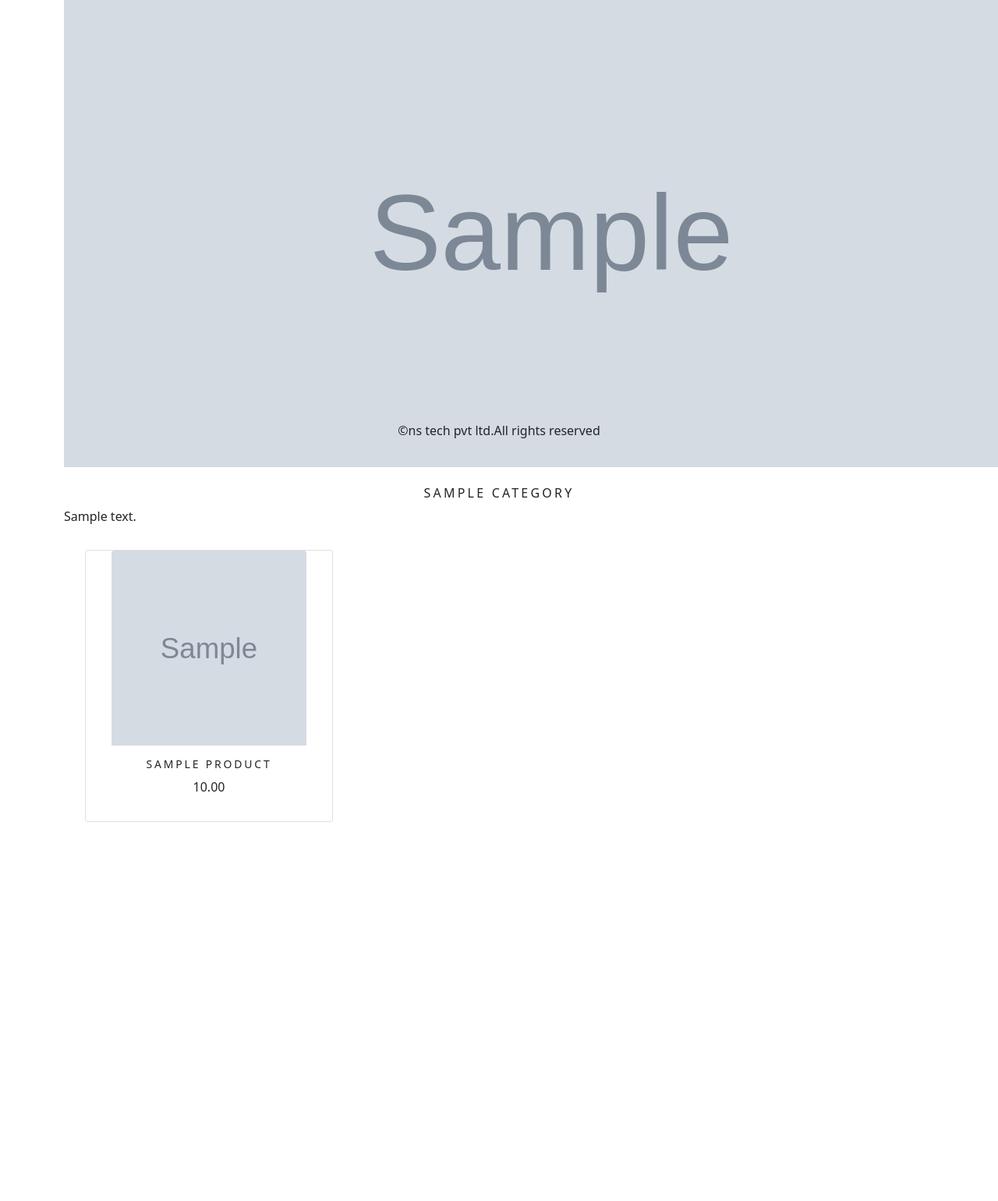
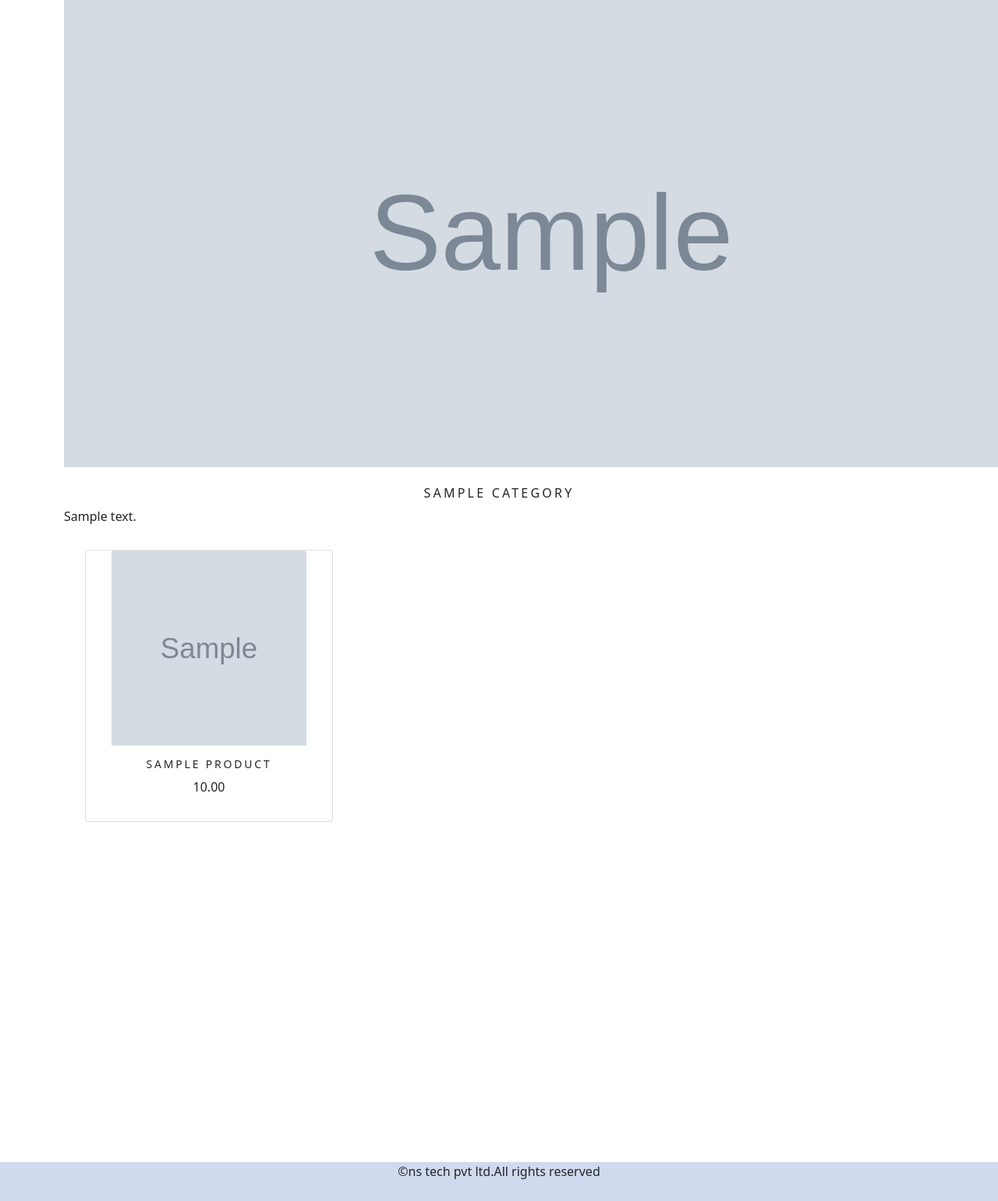
Before and after one commit to nora-tiger/shopproject, a Django app: a page that uses templates/base.html in a window 1280 px wide; the page is wider, and only the part inside the window is pictured. Shown: the part 220-1760 px from the top of that part at 78% size. Before the commit the page ends 1274 px from the top of that part, so only its background shows below. Run offline with Django 4.2, Linux system fonts and the light colour scheme; tables that the repository leaves empty hold one stand-in row (values such as "Sample post"); grey boxes marked "Sample" are stand-in pictures; some libraries are stand-ins or nearby versions.

Commit message:
footer fixed commit

```diff
--- a/static/css/custom.css
+++ b/static/css/custom.css
@@ -30,17 +30,35 @@ body{
     font-size:14px;
     text-transform:uppercase;
 }
-.my_footer{
-    background-color:#f8f9fa;
-    height:60px;
-    position:fixed;
-    bottom:0;
-    left:0;
+
+
+html, body {
+  height: 100%;
+}
+
+body{
+}
+
+/*
+.footer {
+    *//*margin-top:calc(5% + 80px);
+    *//*
     width:100%;
+    height:50px;
+
+    background-color: #D0DAEE;
+}*/
+.footer {
+  /*position: fixed;*/
+  /*left: 0;
+  bottom: 0;*/
+  height:50px;
+  width: 100%;
+   background-color: #D0DAEE;
+   /*margin-top:calc(5% + 80px);*/
 }
-.my_footer p{
-    padding-top:20px;
-    font-size:14px;
+.container {
+  min-height: 100vh; /* Set a minimum height of 100% of the viewport height */
 }
 .my_row_class{
     padding-top:15px;
--- a/templates/base.html
+++ b/templates/base.html
@@ -20,8 +20,7 @@
 {% endblock %}
     </div>
 {% include 'footer.html' %}
-
-    <script src="{% static 'js/popper.min.js' %}"></script>
+<script src="{% static 'js/popper.min.js' %}"></script>
     <script src="{% static 'js/bootstrap.min.js' %}"></script>
 </body>
 </html>
--- a/templates/cart.html
+++ b/templates/cart.html
@@ -6,8 +6,12 @@ This is the cart page proceed to review your items and place the order
 {% block title %}
 Cart - nA Company PVT LTD
 {% endblock %}
+
 {% block content %}
 {% if not cart_items %}
+
+
+
 <div>
   <div class="text-center">
     <br>
@@ -99,4 +103,6 @@ Cart - nA Company PVT LTD
     </div>
   </div>
 </div>
+
+
 {% endblock %}
--- a/templates/category.html
+++ b/templates/category.html
@@ -75,7 +75,7 @@
     </div>
     <div class="mx-auto">
         {% if products.paginator.num_pages > 1 %}
-        <hr>
+      <!--  <hr>-->
         <div class="text-center">
             {% for pg in products.paginator.page_range %}
             <a href="?page={{pg}}" class="btn btn-light btn-sm {% if products.number == pg %}active {% endif %}">{{pg}}</a>
--- a/templates/footer.html
+++ b/templates/footer.html
@@ -1,4 +1,4 @@
-<footer  class="footer fixed-bottom container">
+<footer class="footer">
     <p class="text-center">
         &copy;ns tech pvt ltd.All rights reserved
     </p>
--- a/templates/search.html
+++ b/templates/search.html
@@ -15,10 +15,10 @@ Search
     <div class="row mx_auto">
         {% for product in products %}
         <div class="my_bottom_margin col-9 col-sm-12 col-md-4 xol-lg-4">
-            <div class="card text-center" style="...">
+            <div class="card text-center" style="min-width:18rem; margin:15px;">
                 <a href="{{ product.get_url }}">
                     {% if product.image %}
-                    <img class="card-img-top my_image" src="{{ product.image.url }}" alt="{{ product.name }}">
+                    <img class="card-img-top my_image" src="{{ product.image.url }}" alt="{{ product.name }}"style="width :250px;height:250px;">
                     {% endif %}
                 </a>
 
```
